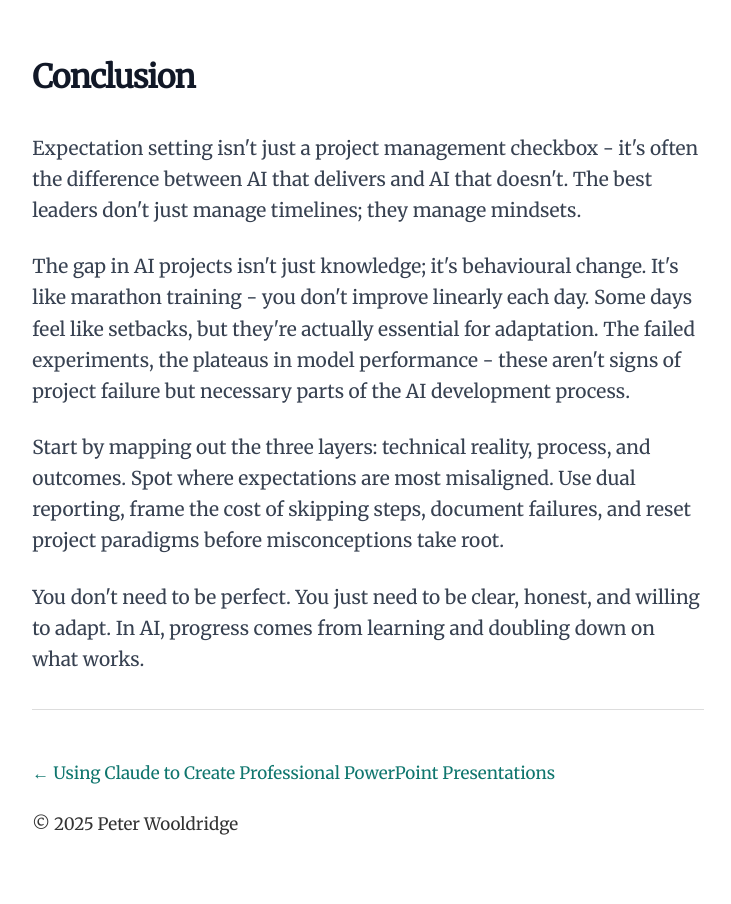
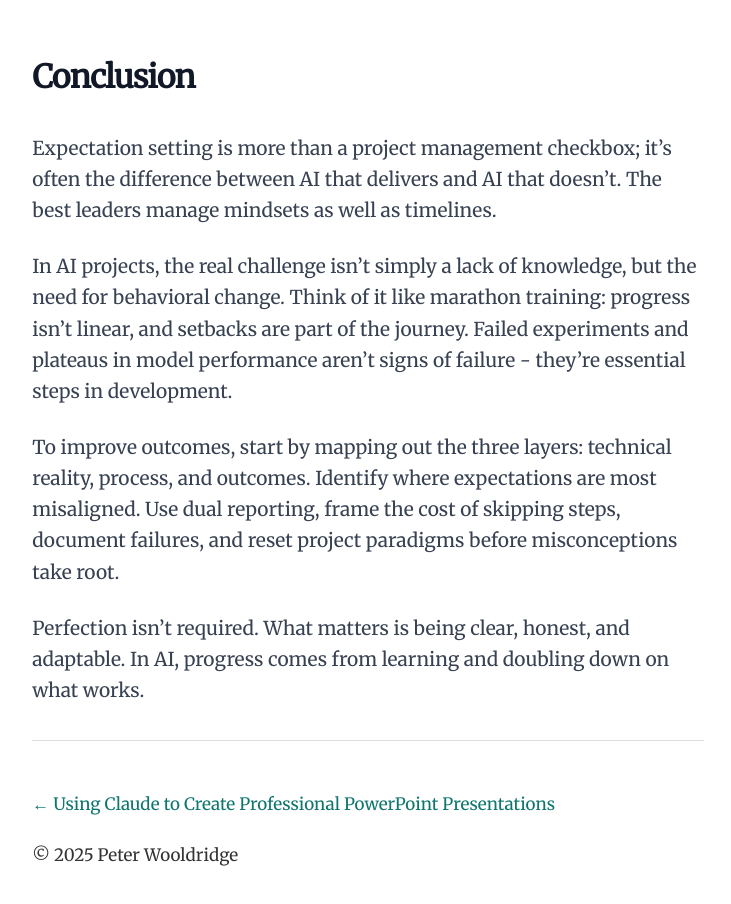
Before and after one commit to quantably/blog, a Gatsby site: page /blog/expectation-management-powerful-ai-tool/ in a window 1280 px wide. Shown: the part 5780-6684 px from the top of the page, without its empty margins (272-1003 px from the left). Built offline with nearby package versions, Linux system fonts and the light colour scheme; Gatsby itself is replaced by a stand-in of ours; some packages are replaced by stand-ins of ours.

Commit message:
update blog and regenerate social cards

```diff
--- a/content/blog/expectation-management-powerful-ai-tool/index.md
+++ b/content/blog/expectation-management-powerful-ai-tool/index.md
@@ -91,10 +91,10 @@ To do this effectively, use concrete language and analogies that connect AI to b
 
 ## Conclusion
 
-Expectation setting isn't just a project management checkbox - it's often the difference between AI that delivers and AI that doesn't. The best leaders don't just manage timelines; they manage mindsets.
+Expectation setting is more than a project management checkbox; it’s often the difference between AI that delivers and AI that doesn’t. The best leaders manage mindsets as well as timelines.
 
-The gap in AI projects isn't just knowledge; it's behavioural change. It's like marathon training - you don't improve linearly each day. Some days feel like setbacks, but they're actually essential for adaptation. The failed experiments, the plateaus in model performance - these aren't signs of project failure but necessary parts of the AI development process.
+In AI projects, the real challenge isn’t simply a lack of knowledge, but the need for behavioral change. Think of it like marathon training: progress isn’t linear, and setbacks are part of the journey. Failed experiments and plateaus in model performance aren’t signs of failure - they’re essential steps in development.
 
-Start by mapping out the three layers: technical reality, process, and outcomes. Spot where expectations are most misaligned. Use dual reporting, frame the cost of skipping steps, document failures, and reset project paradigms before misconceptions take root.
+To improve outcomes, start by mapping out the three layers: technical reality, process, and outcomes. Identify where expectations are most misaligned. Use dual reporting, frame the cost of skipping steps, document failures, and reset project paradigms before misconceptions take root.
 
-You don't need to be perfect. You just need to be clear, honest, and willing to adapt. In AI, progress comes from learning and doubling down on what works.
+Perfection isn’t required. What matters is being clear, honest, and adaptable. In AI, progress comes from learning and doubling down on what works.
```
Also changed, not shown: static/social-cards/expectation-management-powerful-ai-tool.png (added), static/social-cards/invisible-skill-that-decides-ai-success.png (deleted).
